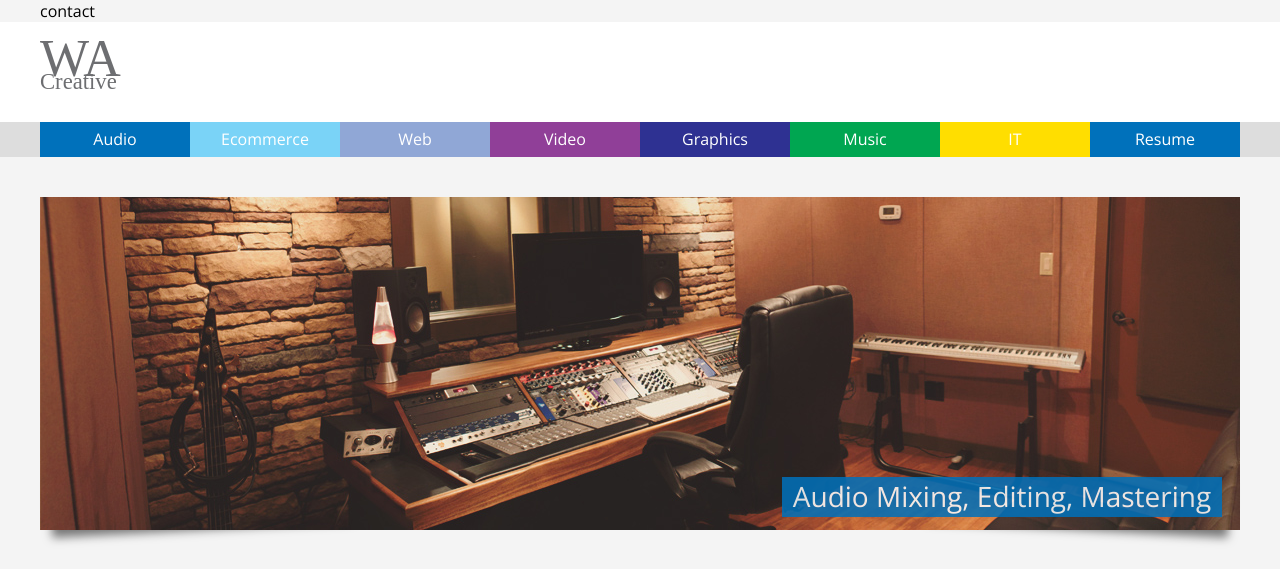
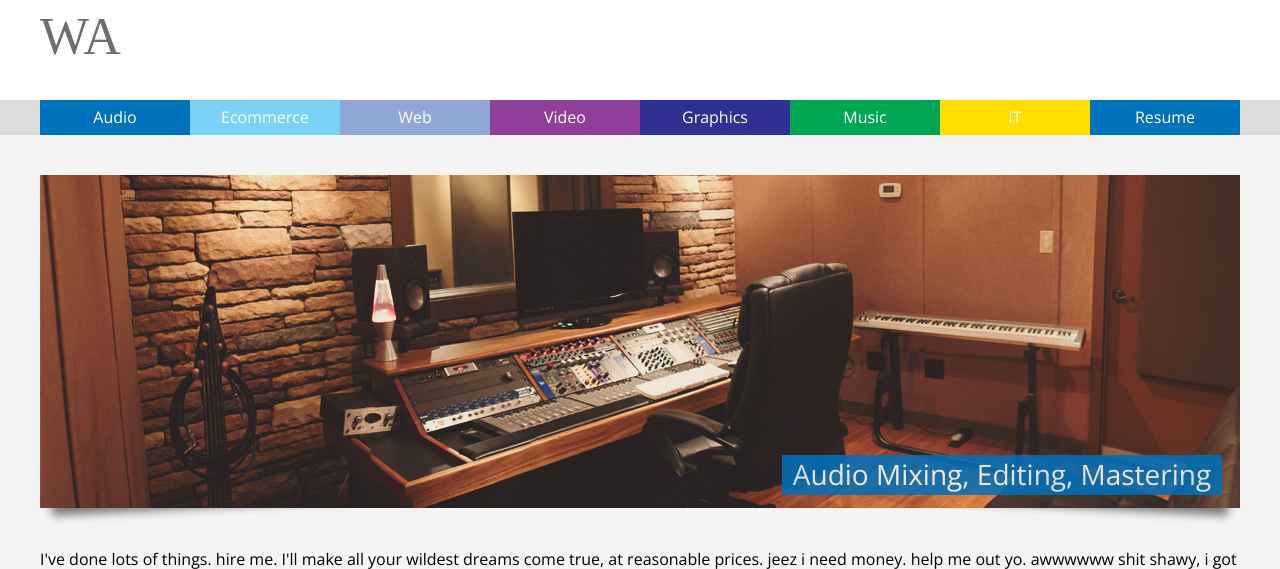
Before and after one commit to beerybobb/williamanderson.net, a PHP site: page /audio in a window 1280 px wide. Shown: the top 569 px of the page. Run offline with PHP 8.4, Linux system fonts and the light colour scheme.

Commit message:
dont ask

```diff
--- a/audio.php
+++ b/audio.php
@@ -16,7 +16,7 @@
 <div class="container"></div>
 <div class="box effect2" style="width:1200px; height:333px"><span class="banner-text blue1">Audio Mixing, Editing, Mastering</span><img style="padding-bottom:40px;" src="images/audio-temp.jpg" width="1200" height="333"  alt=""/>
           <span> I've done lots of things. hire me. I'll make all your wildest dreams come true, at reasonable prices. jeez i need money. help me out yo. awwwwww shit shawy, i got equiptment and stuff ya hurr? ok i need real copy here.</span>
-          <h2>Junk I've Done</h2>
+<h2>Junk I've Done</h2>
 <div class="audio-box"><div><div class="effect3"><img src="images/audio/stimpy-lockjaw.jpg"></div><span>Stimpy Lockjaw</span></div>
 <div><div class="effect3"><img src="images/audio/ever-forthright.jpg"></div><span>Ever Forthright</span></div>
 <div><div class="effect3"><img src="images/audio/painted-in-exile.jpg"></div><span>Painted In Exile</span></div><div><div class="effect3"><img src="images/audio/backtrack.jpg"></div><span>Backtrack</span></div>
--- a/css/style.css
+++ b/css/style.css
@@ -99,7 +99,7 @@ filter: grayscale(0%);
 }
 
 /*==================================================
- * Effect 2
+ * Box Shadow effect
  * ===============================================*/
 .effect2
 {
--- a/includes/header.php
+++ b/includes/header.php
@@ -1,9 +1,8 @@
-<div class="top-nav"><div class="holder">contact</div></div>
+
 <div class="container white">
   <div class="holder">
     <div style="font-family:'Gentium Basic', serif; height:100px; background-color:#fff;">
-      <div class="walogo"><span style="font-size:39pt;">WA</span><br>
-        <span style="font-size:17pt;">Creative</span></div>
+      <div class="walogo"><span style="font-size:39pt;">WA</span></div>
     </div>
   </div>
   <div class="navgray">
--- a/includes/includes.php
+++ b/includes/includes.php
@@ -1,5 +1,6 @@
 <link href='http://fonts.googleapis.com/css?family=Open+Sans' rel='stylesheet' type='text/css'>
 <script src="lightbox/js/jquery-1.11.0.min.js"></script>
 <script src="lightbox/js/lightbox.min.js"></script>
+<script src="jquery/isotope.pkgd.min.js"></script>
 <link href="lightbox/css/lightbox.css" rel="stylesheet" />
 <link href="css/style.css" rel="stylesheet" />
--- a/photos.php
+++ b/resume.php
@@ -4,7 +4,7 @@
 <?php include "includes/includes.php" ?>
 
 <meta charset="utf-8">
-<title>Photos | But i'm not a photographer</title>
+<title>Resume | William Anderson | New York Front End Developer</title>
 </head>
 
 <body>
```
